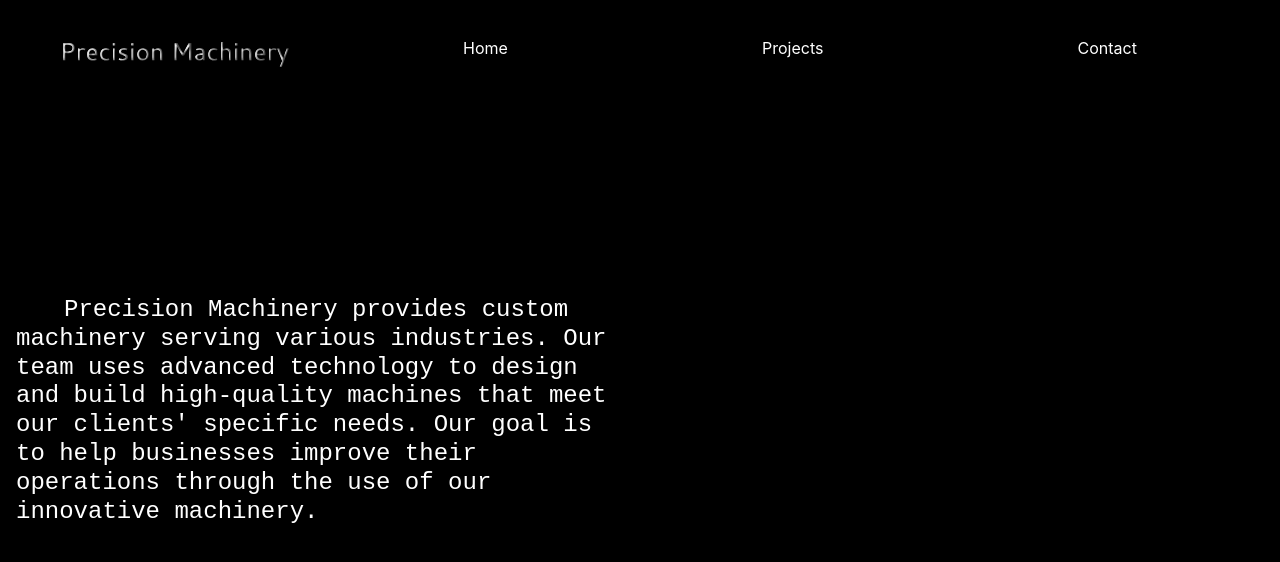
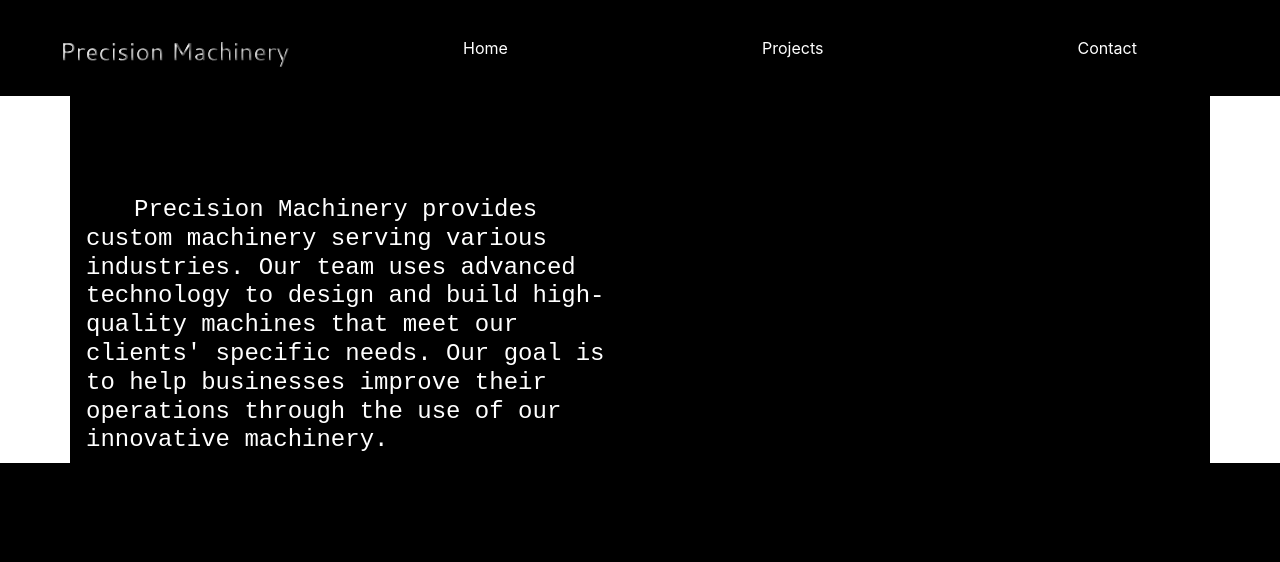
Before and after one commit to Ehren-Lewis/precision-machinery, a React (Create React App) app: page / in a window 1280 px wide. Shown: the top 562 px of the page. Built offline with nearby package versions, Linux system fonts and the light colour scheme.

Commit message:
Added the headline

```diff
--- a/src/components/landingDesc.css
+++ b/src/components/landingDesc.css
@@ -6,5 +6,5 @@
 }
 
 .spacing {
-    padding: 100px;
+    padding: 50px;
 }
--- a/src/components/landingDesc.js
+++ b/src/components/landingDesc.js
@@ -4,7 +4,7 @@ import "./landingDesc.css"
 const LandingDesc = () => {
 
     return (
-        <div className="container-fluid" style={{backgroundColor: "black"}}>
+        <div className="container" style={{backgroundColor: "black"}}>
         <div className="spacing"></div>
             <div className="row">
                 <div className="col-xs-8 col-md-6">
--- /dev/null
+++ b/src/components/landingheadline.css
@@ -0,0 +1,6 @@
+.headline {
+    font-size: 3rem;
+    color:rgb(202, 149, 80);
+    /* text-decoration: underline; */
+    font-family: 'Courier New', Courier, monospace;
+}
```
Also changed, not shown: src/components/landingheadline.js (added, +16 -0 lines).
